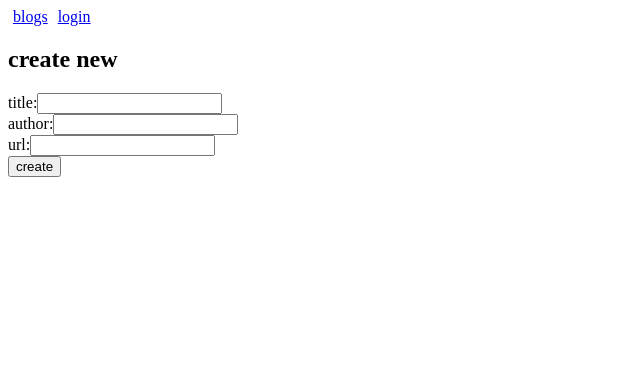
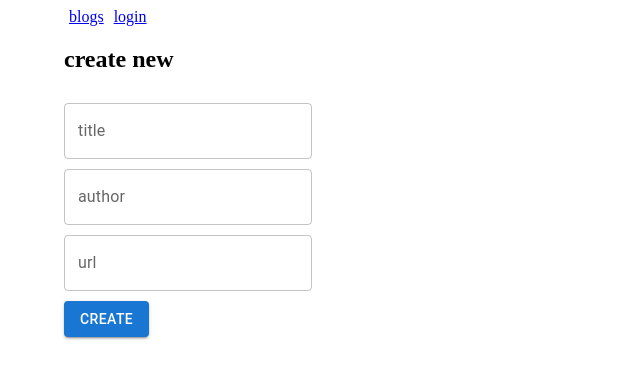
Before and after one commit to Tristan-Kainama/fullstackopen-part5, a React (Vite) app in the folder bloglist-frontend/: page /create in a window 1280 px wide. Shown: the top 378 px of the page, without its empty margins (0-640 px from the left). Built offline with nearby package versions, Linux system fonts and the light colour scheme; no server answers.

Commit message:
Finished exercise 5.29

```diff
--- a/bloglist-frontend/package.json
+++ b/bloglist-frontend/package.json
@@ -11,6 +11,9 @@
     "test": "vitest run"
   },
   "dependencies": {
+    "@emotion/react": "^11.14.0",
+    "@emotion/styled": "^11.14.1",
+    "@mui/material": "^9.4.0",
     "axios": "^1.9.0",
     "react": "^19.1.0",
     "react-dom": "^19.1.0",
--- a/bloglist-frontend/src/App.jsx
+++ b/bloglist-frontend/src/App.jsx
@@ -1,5 +1,6 @@
 import { useState, useEffect, useRef } from 'react'
 import { useNavigate } from 'react-router-dom'
+import { Container } from '@mui/material'
 
 import Blog from './components/Blog'
 import Notification from './components/Notification'
@@ -209,6 +210,7 @@
   //   .sort((a, b) => b.likes - a.likes)
 
   return (
+    <Container>
       <Router>
         <div>
           <Link to='/' style={padding}>blogs</Link>
@@ -239,6 +241,7 @@
         </Routes>
 
       </Router>
+    </Container>
   )
 }
 
--- a/bloglist-frontend/src/components/AddBlogForm.jsx
+++ b/bloglist-frontend/src/components/AddBlogForm.jsx
@@ -1,5 +1,6 @@
 import { useState } from 'react'
 import { useNavigate } from 'react-router-dom'
+import { TextField, Button } from '@mui/material'
 
 const AddBlogForm = ({ createBlog }) => {
   const [newBlog, setNewBlog] = useState({
@@ -30,12 +31,10 @@
     <div>
       <h2>create new</h2>
       <form onSubmit={addBlog}>
-        <label>
-          title:
-          <input
-            type="text"
-            name="title"
-            id="title"
+        <TextField
+        label='title'
+        name='title'
+        id='title'
         value={newBlog.title}
         onChange={({ target }) =>
             setNewBlog((prev) => ({
@@ -43,16 +42,14 @@
               [target.name]: target.value
             }))
           }
-          />
-        </label>
+        style={{ marginTop: 10 }}/>
+
         <br />
 
-        <label>
-          author:
-          <input
-            type="text"
-            name="author"
-            id="author"
+        <TextField
+        label='author'
+        name='author'
+        id='author'
         value={newBlog.author}
         onChange={({ target }) =>
             setNewBlog((prev) => ({
@@ -60,16 +57,14 @@
               [target.name]: target.value
             }))
           }
-          />
-        </label>
+        style={{ marginTop: 10 }}/>
+
         <br />
 
-        <label>
-          url:
-          <input
-            type="text"
-            name="url"
-            id="url"
+        <TextField
+        label='url'
+        name='url'
+        id='url'
         value={newBlog.url}
         onChange={({ target }) =>
             setNewBlog((prev) => ({
@@ -77,11 +72,11 @@
               [target.name]: target.value
             }))
           }
-          />
-        </label>
+        style={{ marginTop: 10 }}/>
+
         <br />
 
-        <button type="submit">create</button>
+        <Button type="submit" variant="contained" style={{ marginTop: 10 }}>create</Button>
       </form>
     </div>
   )
--- a/bloglist-frontend/src/components/LoginForm.jsx
+++ b/bloglist-frontend/src/components/LoginForm.jsx
@@ -1,4 +1,5 @@
 import { useNavigate } from 'react-router-dom'
+import { TextField, Button } from '@mui/material'
 
 const LoginForm = ({ handleLogin, username, password, setUsername, setPassword }) => {
   const navigate = useNavigate()
@@ -16,28 +17,26 @@
       <h2>Log in to application</h2>
       <form onSubmit={submitLogin}>
       <div>
-        <label>
-          username
-          <input
-            type="text"
+        <TextField
+        label='username'
         value={username}
         onChange={({ target }) => setUsername(target.value)}
         />
-        </label>
 
         <br />
 
-        <label>
-          password
-          <input
-            type="password"
+        <TextField
+        label='password'
+        type='password'
         value={password}
         onChange={({ target }) => setPassword(target.value)}
+        style={{ marginTop: 10 }}
         />
-        </label>
       </div>
 
-      <button type="submit">login</button>
+      <Button type="submit" variant="contained" style={{ marginTop: 10 }}>
+        login
+      </Button>
       </form>
     </div>
   )
```
Also changed, not shown: 1 other file (tests, documents, lock files or other folders). Lines whose indentation alone changed are shown as unchanged.
